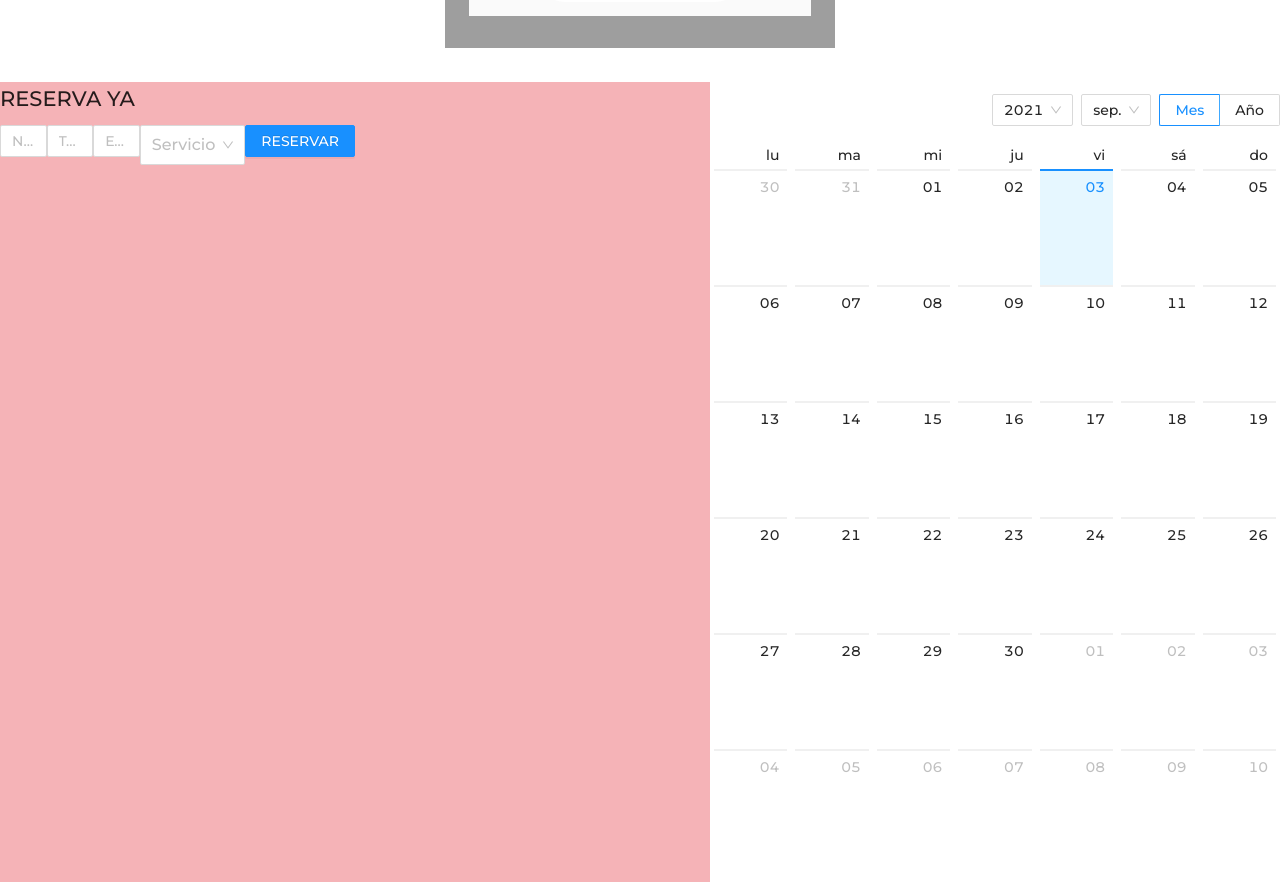
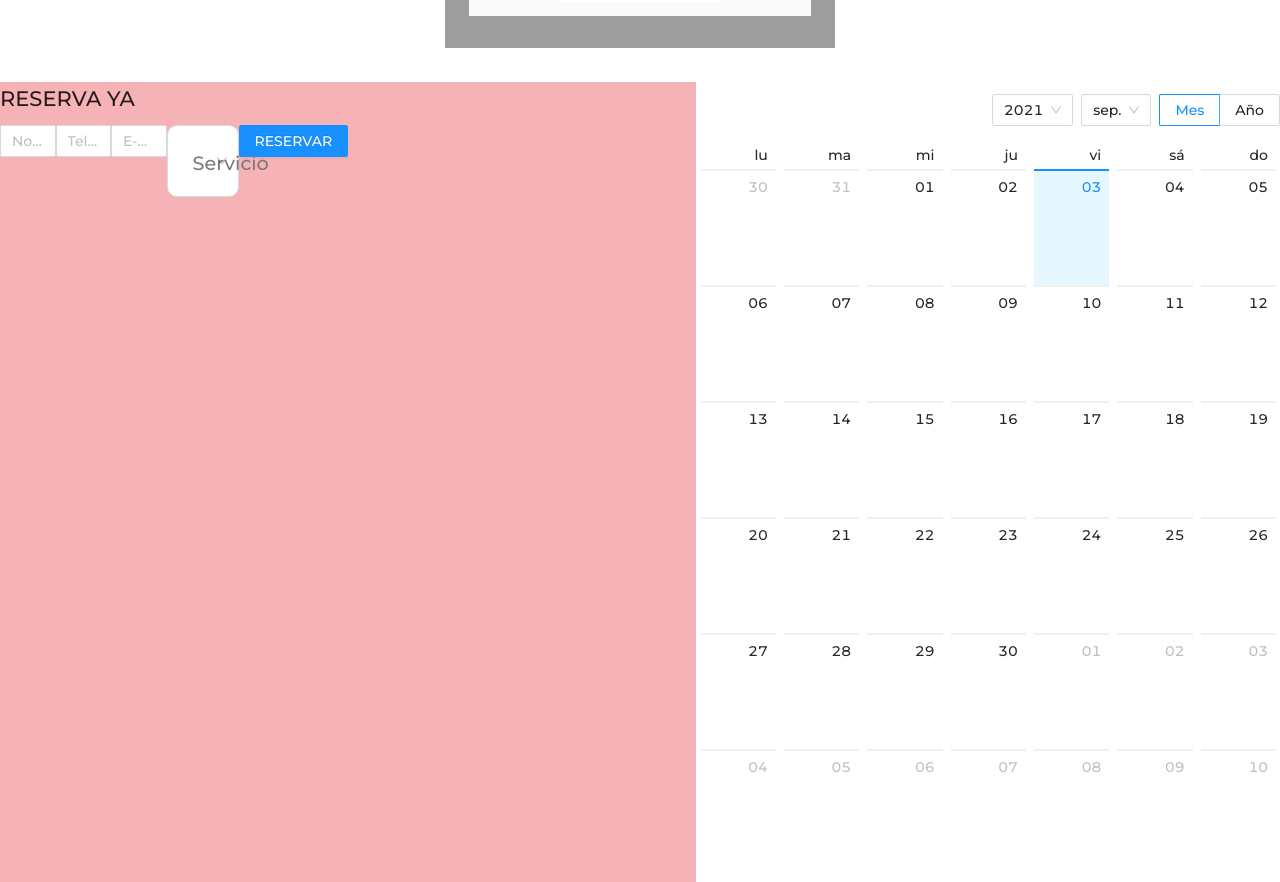
Before and after one commit to AndyGaSa/Corpobello, a Next.js app in the folder Corpobello/: page / in a window 1280 px wide. Shown: the part 2140-3022 px from the top of the page. Built offline with nearby package versions, Linux system fonts and the light colour scheme; grey boxes are pictures that could not be loaded.

Commit message:
Modify ant selector class and add hover on anchors

```diff
--- a/Corpobello/styles/Global.css
+++ b/Corpobello/styles/Global.css
@@ -4,13 +4,16 @@
     padding: 0;
     box-sizing: border-box;
   }
-  a{
+  .anchor{
     font-family: 'Montserrat','Franklin Gothic Medium', 'Arial Narrow', Arial, sans-serif;
     font-size: 1.25vw;
     text-decoration: none;
     font-weight: 500;
     color: white;
     padding: 0.521vw 1.302vw;
+  }
+  .anchor:hover{
+    color: tomato;
   }
   *{
     font-family: 'Montserrat','Franklin Gothic Medium', 'Arial Narrow', Arial, sans-serif;
@@ -29,6 +32,7 @@
     width: 100px !important;
 }
 .actualPage{
+  text-decoration: none;
   color: #BF4B4B;
   background: #FFFFFF;
   border-radius: 100px;
@@ -166,6 +170,31 @@ body::-webkit-scrollbar-thumb {
   transform: rotate(45deg);
   -webkit-transform: rotate(45deg);
 }
+.ant-form-item-control-input-content > .ant-select > .ant-select-selector:nth-child(1n){
+  border-radius: 10px !important;
+  padding: 35px !important;
+  position: relative;
+}
+.ant-select-selection-placeholder{
+  color: #7B7A79;
+  top: 25%;
+  left: 0%;
+  position: absolute;
+  font-size: 1.5vw;
+  margin-left: 25px;
+}
+.ant-form-item-control-input-content{
+  display: flex;
+  justify-content: center;
+}
+.ant-form-item-control-input-content > .ant-select > .ant-select-selector > .ant-select-selection-item{
+  color: black ;
+  top: 25%;
+  left: 0%;
+  position: absolute !important;
+  font-size: 1.5vw;
+  margin-left: 25px;
+}
 @media (max-width: 1950px) {
   a{
       font-size: 1.5vw;
```
